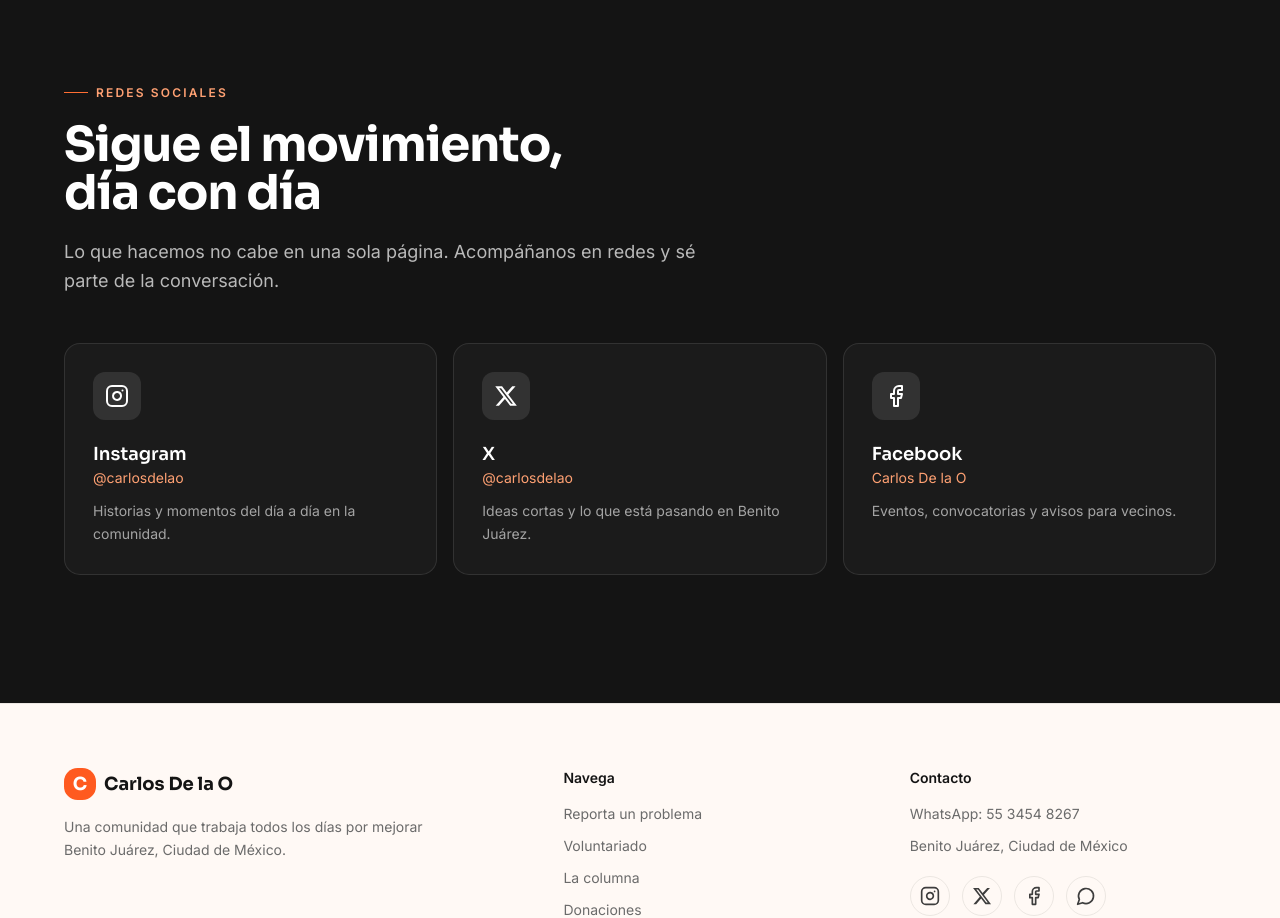
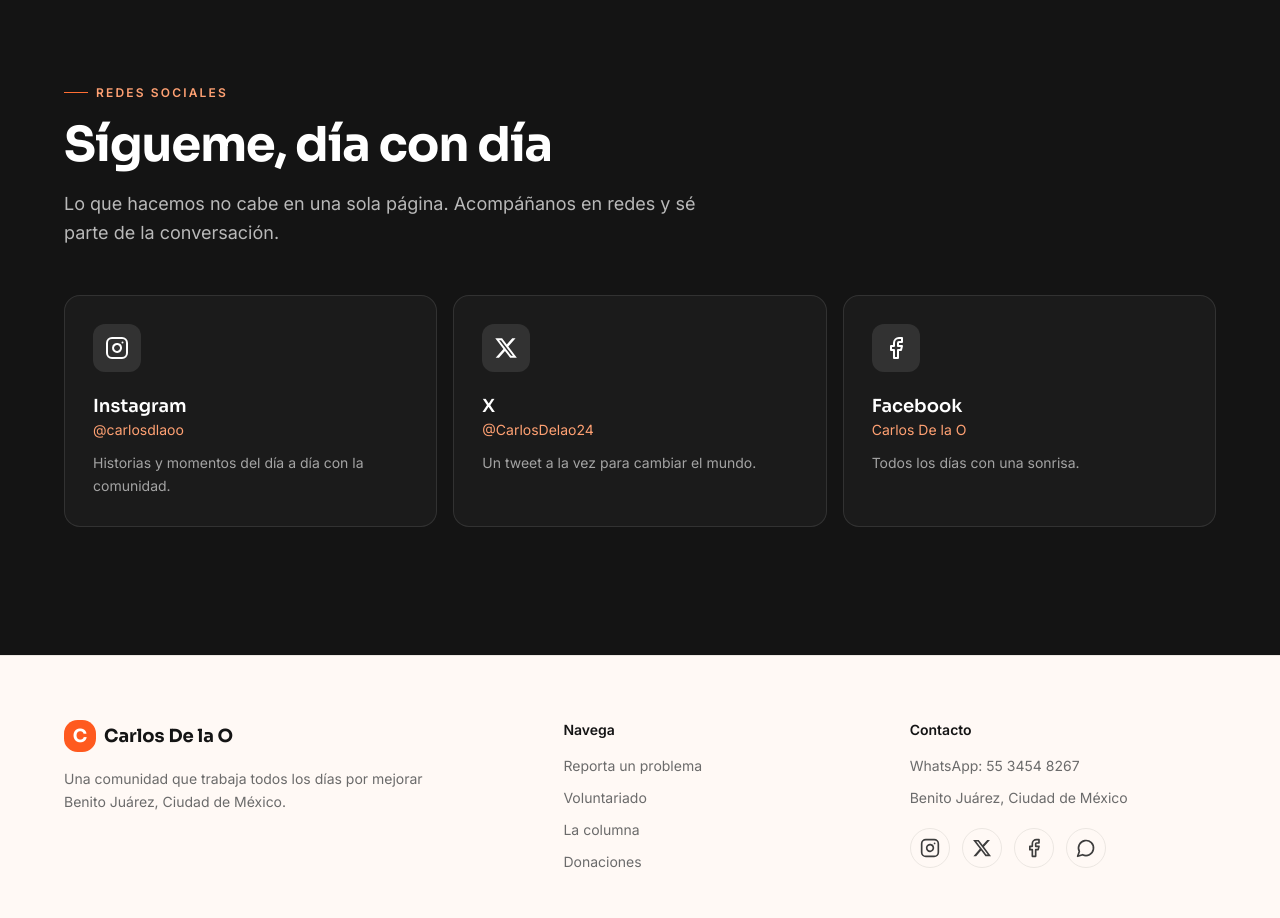
Before and after one commit to mateolopezdelao29-hub/carlos-de-la-o, a Next.js app: page / in a window 1280 px wide. Shown: the part 9080-9998 px from the top of the page. Built offline with nearby package versions, Linux system fonts and the light colour scheme; no server answers.

Commit message:
Update social media handles and descriptions

```diff
--- a/src/components/sections/social.tsx
+++ b/src/components/sections/social.tsx
@@ -15,22 +15,22 @@ export function Social() {
     {
       icon: Instagram,
       nombre: "Instagram",
-      handle: "@carlosdelao",
-      desc: "Historias y momentos del día a día en la comunidad.",
+      handle: "@carlosdlaoo",
+      desc: "Historias y momentos del día a día con la comunidad.",
       href: CONTACTO.instagram,
     },
     {
       icon: XIcon,
       nombre: "X",
-      handle: "@carlosdelao",
-      desc: "Ideas cortas y lo que está pasando en Benito Juárez.",
+      handle: "@CarlosDelao24",
+      desc: "Un tweet a la vez para cambiar el mundo.",
       href: CONTACTO.x,
     },
     {
       icon: Facebook,
       nombre: "Facebook",
       handle: "Carlos De la O",
-      desc: "Eventos, convocatorias y avisos para vecinos.",
+      desc: "Todos los días con una sonrisa.",
       href: CONTACTO.facebook,
     },
   ];
@@ -43,7 +43,7 @@ export function Social() {
             Redes sociales
           </p>
           <h2 className="mt-5 font-display text-3xl font-bold tracking-tight text-white text-balance sm:text-4xl md:text-5xl">
-            Sigue el movimiento, día con día
+            Sígueme, día con día
           </h2>
           <p className="mt-5 text-lg leading-relaxed text-white/70">
             Lo que hacemos no cabe en una sola página. Acompáñanos en redes y sé
```
